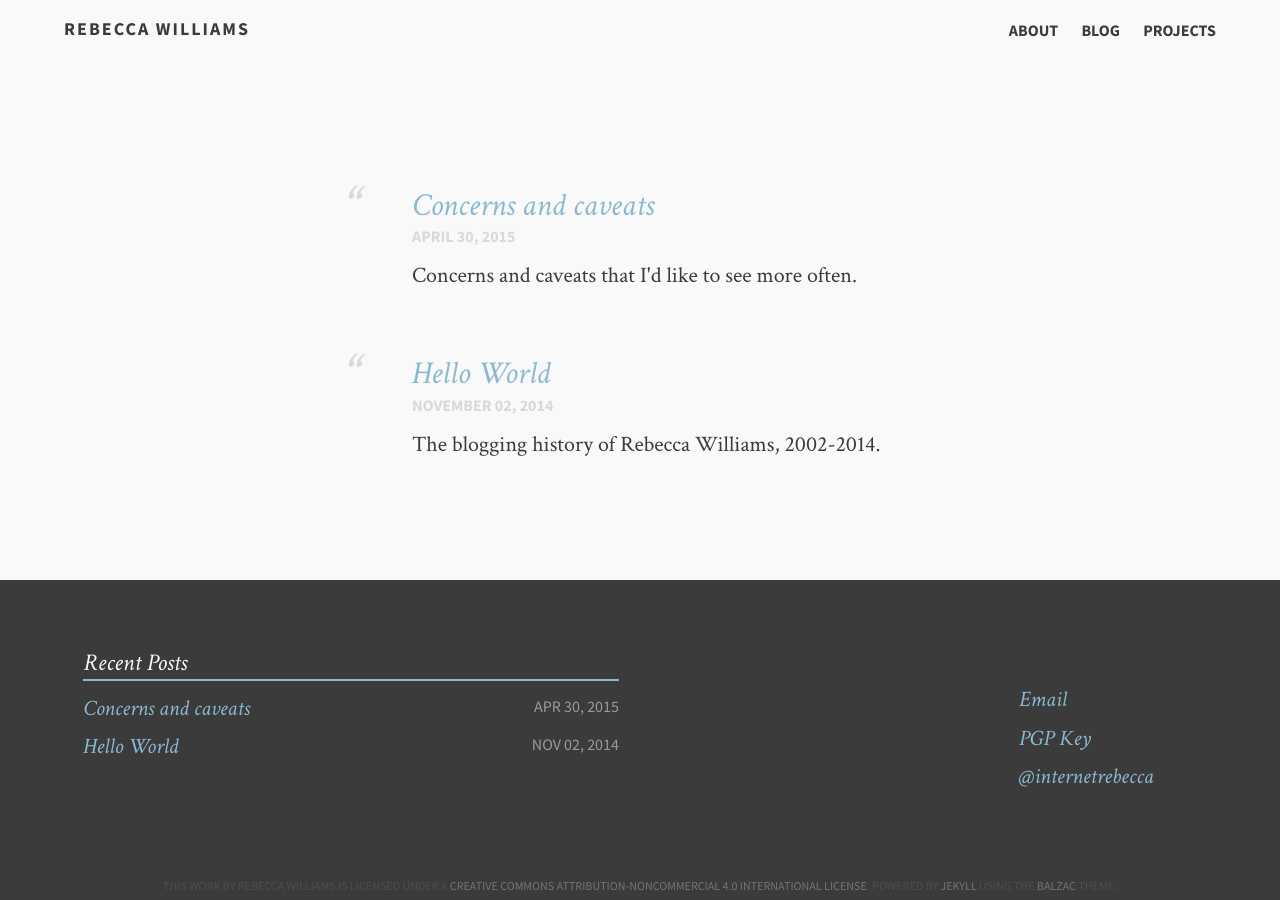
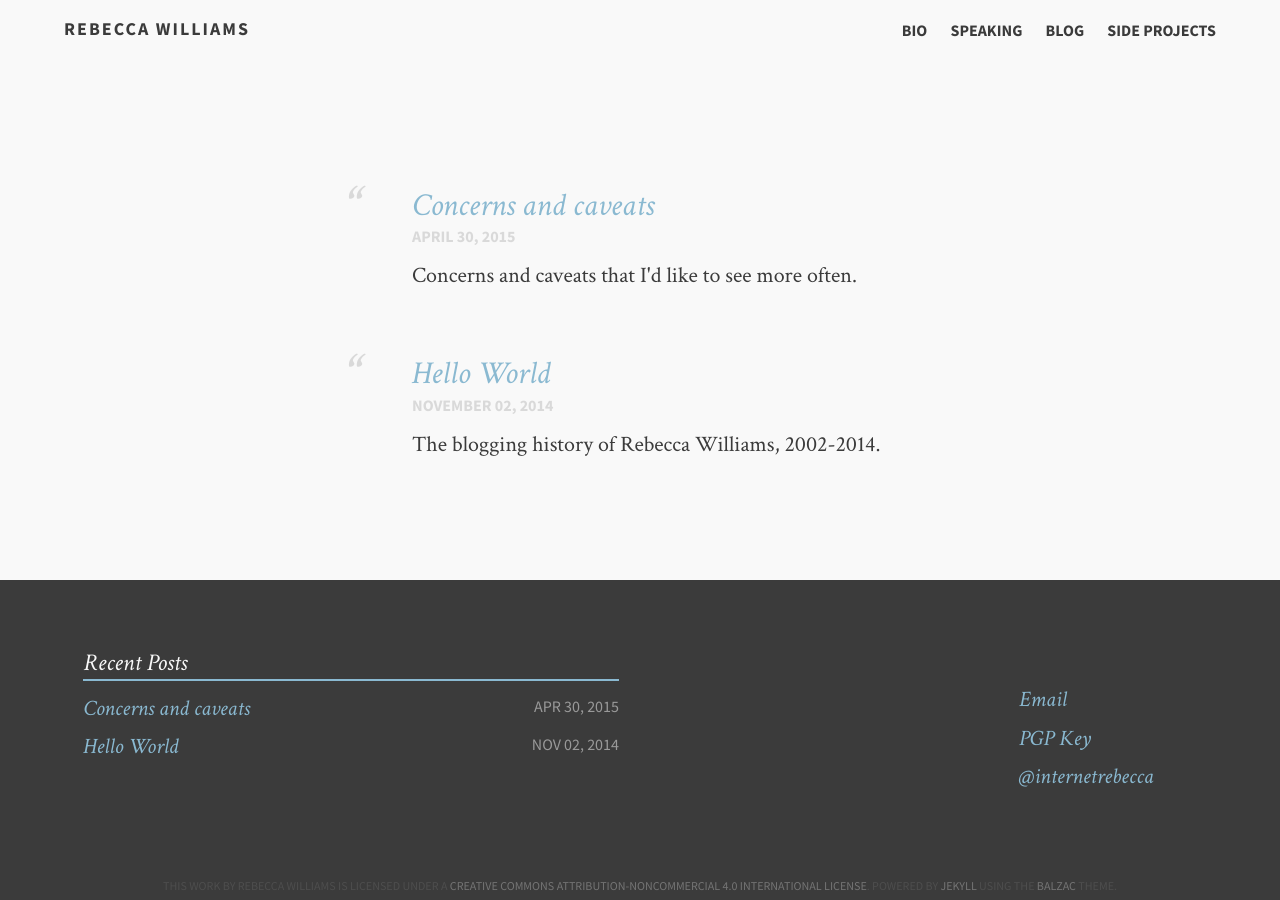
Before and after one commit to rebeccawilliams/rebeccawilliams.us, a Jekyll site: the page built from index.md, in a window 1280 px wide. Built offline with Jekyll 4.4.1, drawn with Linux system fonts in a browser that asks for light colours.

Commit message:
Update head-dark.html

```diff
--- a/_includes/head-dark.html
+++ b/_includes/head-dark.html
@@ -59,13 +59,16 @@
              <nav role="navigation">
              <ul>
             <li>
-              <a href="/" title="{{ site.title }}">About</a>
+              <a href="/" title="{{ site.title }}">Bio</a>
+            </li>
+            <li>
+              <a href="/speaking" title="{{ site.title }}">Speaking</a>
             </li>
             <li>
               <a href="/blog" title="{{ site.title }}">Blog</a>
             </li>
             <li>
-              <a href="/projects" title="{{ site.title }}">Projects</a>
+              <a href="/projects" title="{{ site.title }}">Side Projects</a>
             </li>
 
             {% for link in site.links %}
```
